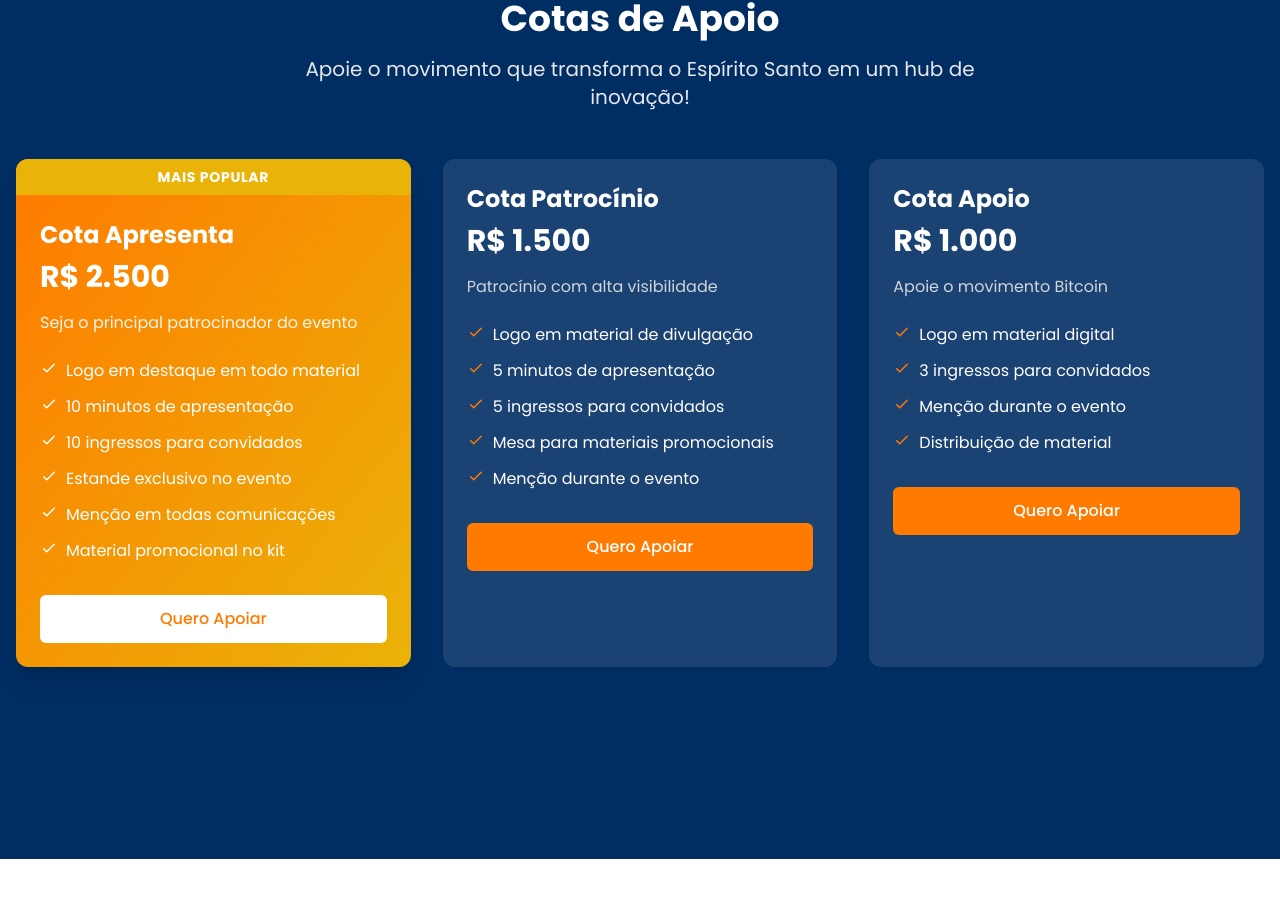
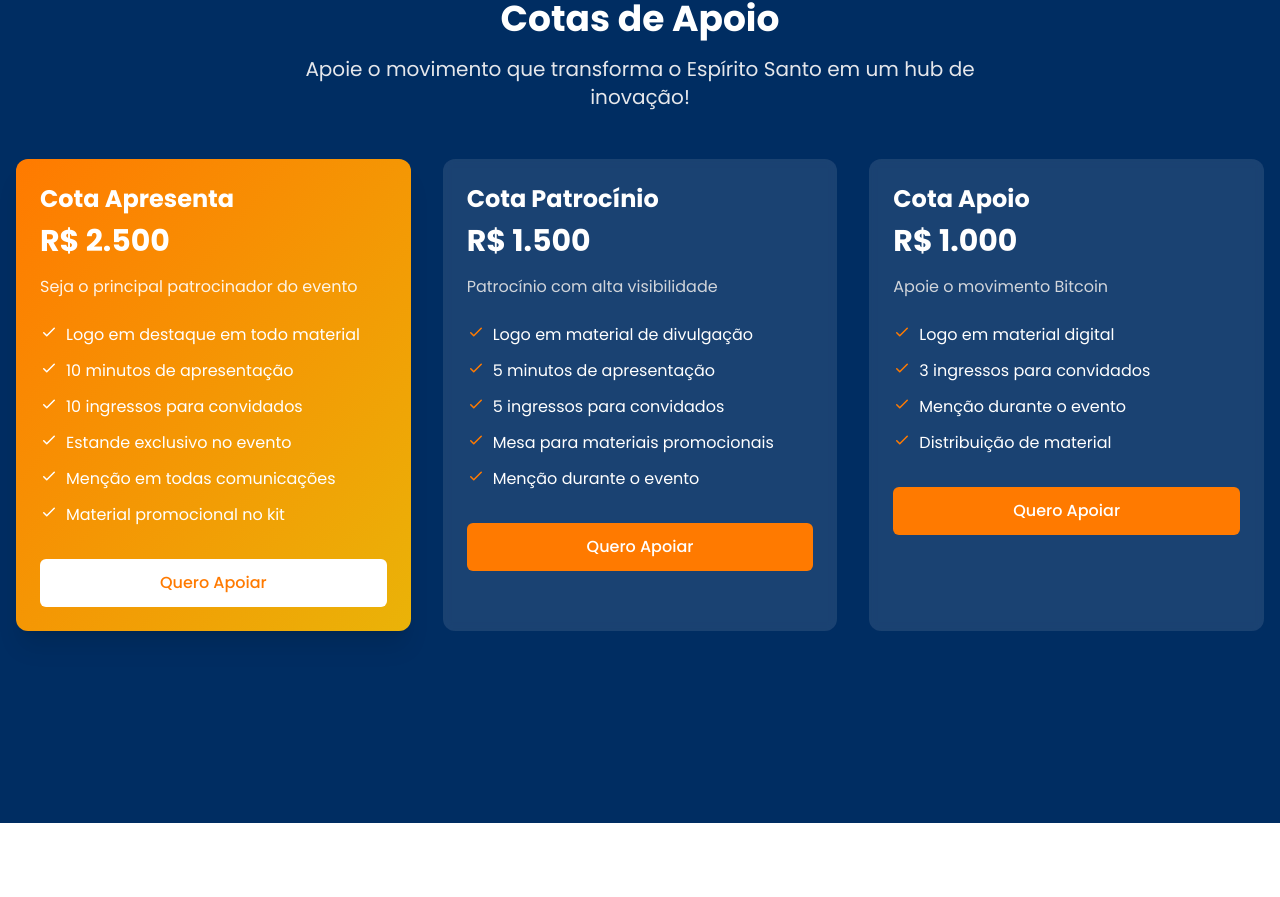
Before and after one commit to victorrangel10/espirito-bitcoin, a React (Vite) app: page / in a window 1280 px wide. Shown: the part 3140-4037 px from the top of the page. Built offline with nearby package versions, Linux system fonts and the light colour scheme.

Commit message:
remove popular

```diff
--- a/src/components/Sponsorship.tsx
+++ b/src/components/Sponsorship.tsx
@@ -101,11 +101,11 @@ const Sponsorship = () => {
               } ${isVisible ? "animate-fade-in" : "opacity-0"}`}
               style={{ animationDelay: `${0.3 + index * 0.1}s` }}
             >
-              {plan.popular && (
+              {/* {plan.popular && (
                 <div className="bg-yellow-500 text-center py-2 text-white font-bold text-sm uppercase tracking-wider">
                   Mais Popular
                 </div>
-              )}
+              )} */}
               <div className="p-6">
                 <h3 className="text-2xl font-bold mb-2">{plan.name}</h3>
                 <div className="mb-4">
```
